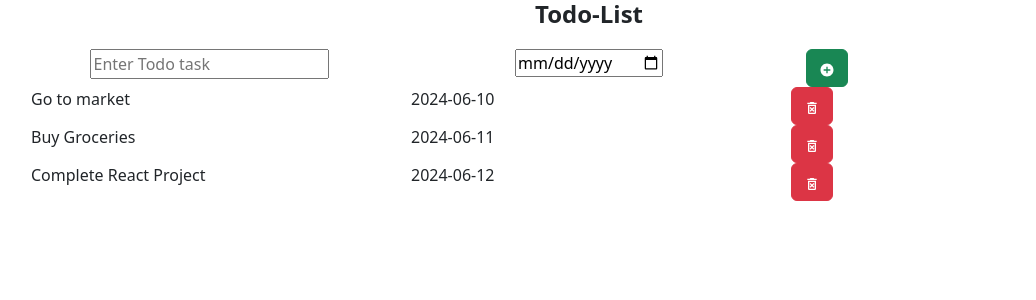
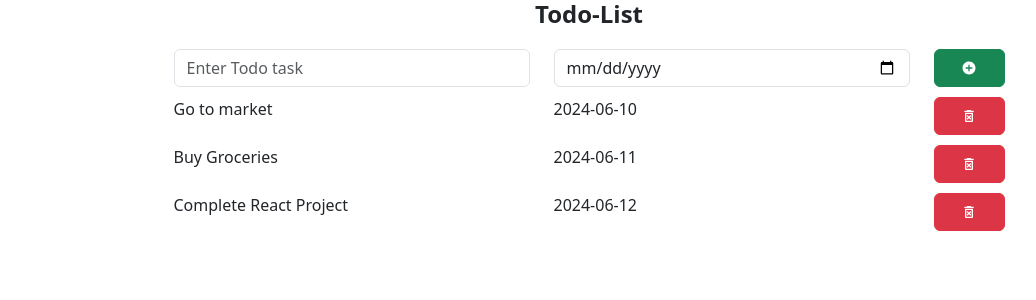
Before and after one commit to Nishant2056/Learning-React, a React (Vite) app in the folder todo-dynamic/todo-list-dynamic-way/: page / in a window 1280 px wide. Shown: the top 300 px of the page, without its empty margins (51-1087 px from the left). Built offline with nearby package versions, Linux system fonts and the light colour scheme.

Commit message:
upgrade version

```diff
--- a/todo-dynamic/todo-list-dynamic-way/src/App.css
+++ b/todo-dynamic/todo-list-dynamic-way/src/App.css
@@ -3,3 +3,6 @@
   font-size: 24px;
   margin-bottom: 20px;
 }
+.kg-row{
+  margin-top: 10px !important;
+}
--- a/todo-dynamic/todo-list-dynamic-way/src/components/InputPart.jsx
+++ b/todo-dynamic/todo-list-dynamic-way/src/components/InputPart.jsx
@@ -1,5 +1,6 @@
 import { useState } from "react";
 import { IoMdAddCircle } from "react-icons/io";
+import css from "./InputPart.module.css";
 
 const InputPart = ({ onNewItem }) => {
   const [todoTask, setTodoTask] = useState("");
@@ -29,20 +30,29 @@ const InputPart = ({ onNewItem }) => {
       onSubmit={handleSuccessButtonClicked}
       className="container text-center"
     >
-      <div className="row">
+      <div className="row justify-content-center">
         <div className="col-4">
           <input
             type="text"
             placeholder="Enter Todo task"
+            className={`${css.kgInput} form-control`}
             value={todoTask}
             onChange={handleDataInput}
           />
         </div>
         <div className="col-4">
-          <input type="date" value={todoDate} onChange={handleDataDate} />
+          <input
+            type="date"
+            value={todoDate}
+            className={`${css.kgInput} form-control`}
+            onChange={handleDataDate}
+          />
         </div>
         <div className="col-1">
-          <button className="btn btn-success">
+          <button
+            type="submit"
+            className={`${css.successButton} btn btn-success`}
+          >
             <IoMdAddCircle />
           </button>
         </div>
--- /dev/null
+++ b/todo-dynamic/todo-list-dynamic-way/src/components/InputPart.module.css
@@ -0,0 +1,10 @@
+.successButton{
+  display: flex !important;
+  justify-content: center;
+  align-items: center;
+  height: 100%;
+  width: 100%;
+}
+.kgInput{
+  width: 100%;
+}
--- a/todo-dynamic/todo-list-dynamic-way/src/components/TodoUi.jsx
+++ b/todo-dynamic/todo-list-dynamic-way/src/components/TodoUi.jsx
@@ -1,14 +1,15 @@
+import css from "./TodoUi.module.css";
 import { MdOutlineDeleteForever } from "react-icons/md";
 const TodoUi = ({ task, date, onDeleteItem }) => {
   return (
     <div className="container">
-      <div className="row kg-row">
+      <div className="row kg-row justify-content-center">
         <div className="col-4">{task}</div>
         <div className="col-4">{date}</div>
         <div className="col-1">
           <button
             type="button"
-            className="btn btn-danger kg-button"
+            className={`${css.kgButton} btn btn-danger`}
             onClick={() => onDeleteItem(task)}
           >
             <MdOutlineDeleteForever />
--- /dev/null
+++ b/todo-dynamic/todo-list-dynamic-way/src/components/TodoUi.module.css
@@ -0,0 +1,8 @@
+.kgButton{
+  display: flex !important;
+  width: 100%;
+  height: 100%;
+  justify-content: center;
+  align-items: center;
+  padding: 10px !important;
+}
```
